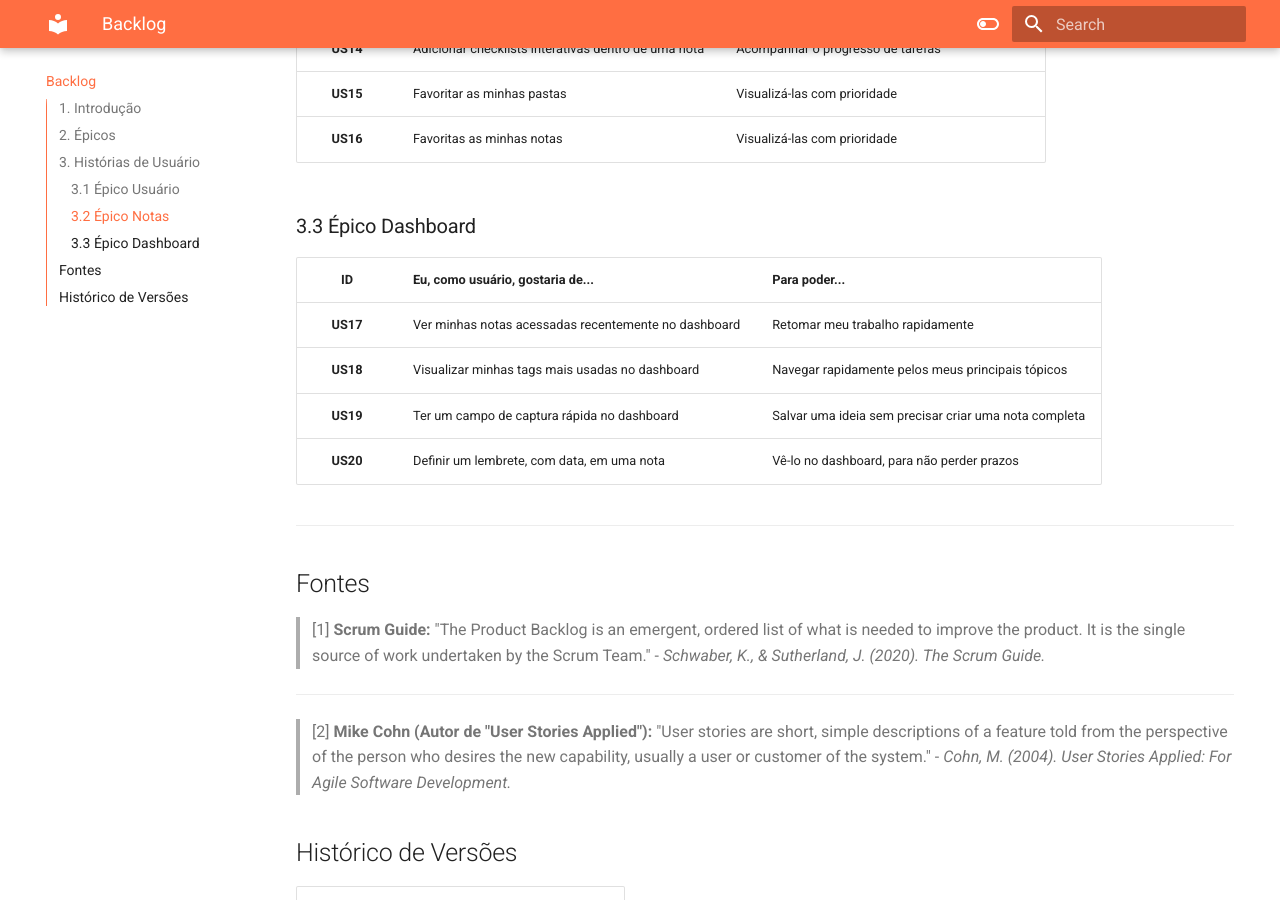
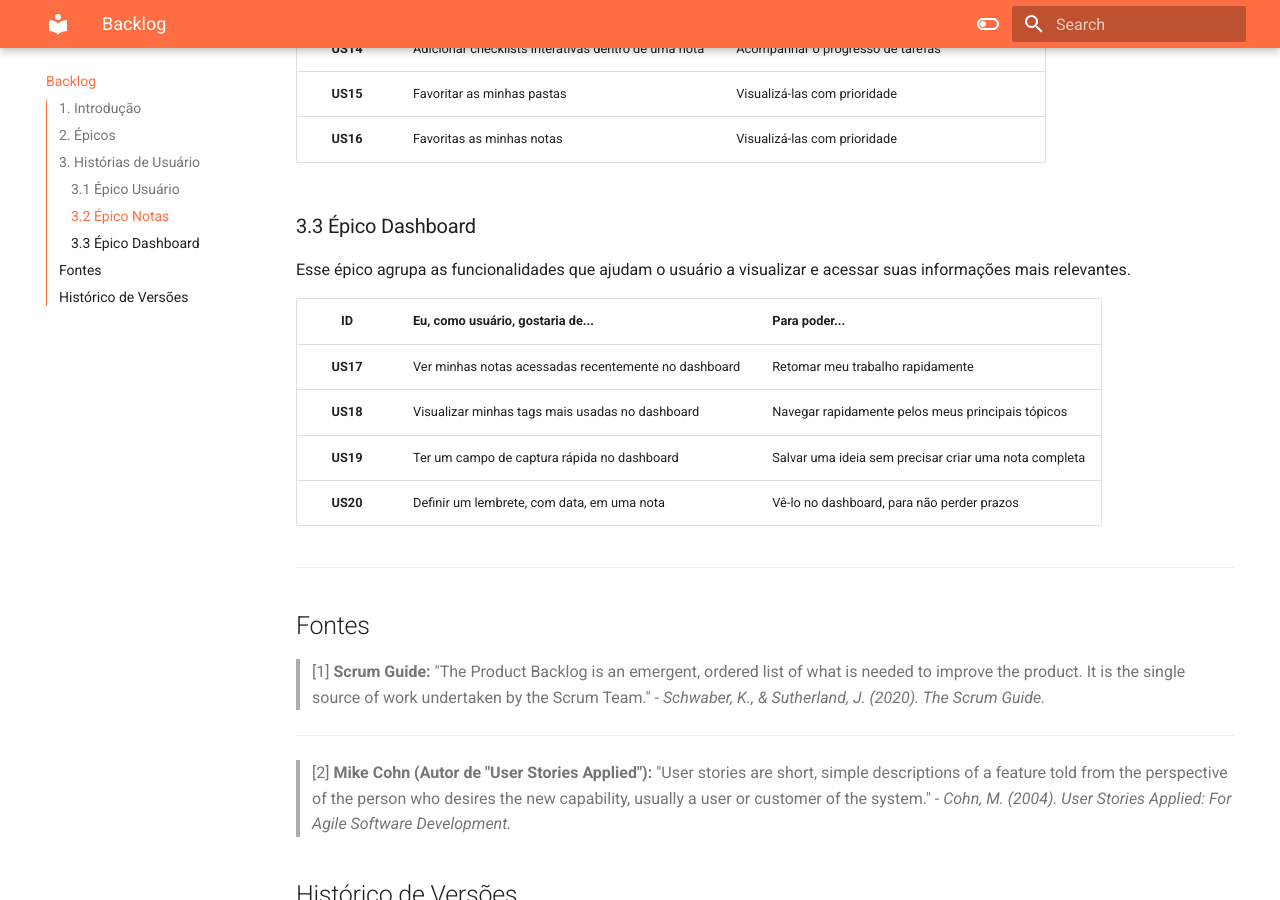
Before and after one commit to estrato-notes/estrato-docs, an MkDocs documentation site: the page built from docs/backlog.md, in a window 1280 px wide and 900 px high, scrolled down 1764 px. Built offline with MkDocs 1.6.1 and Material for MkDocs 9.7.7, drawn with Linux system fonts in a browser that asks for light colours.

Commit message:
docs: add dashboard epic description

```diff
--- a/docs/backlog.md
+++ b/docs/backlog.md
@@ -52,6 +52,8 @@ Esse épico foca na criação, edição e organização de notas, pastas e tags.
 
 ### 3.3 Épico Dashboard
 
+Esse épico agrupa as funcionalidades que ajudam o usuário a visualizar e acessar suas informações mais relevantes.
+
 | ID    | Eu, como usuário, gostaria de... | Para poder... |
 | :---: | -------------------------------- | ------------- |
 | **US17**  | Ver minhas notas acessadas recentemente no dashboard | Retomar meu trabalho rapidamente |
```
